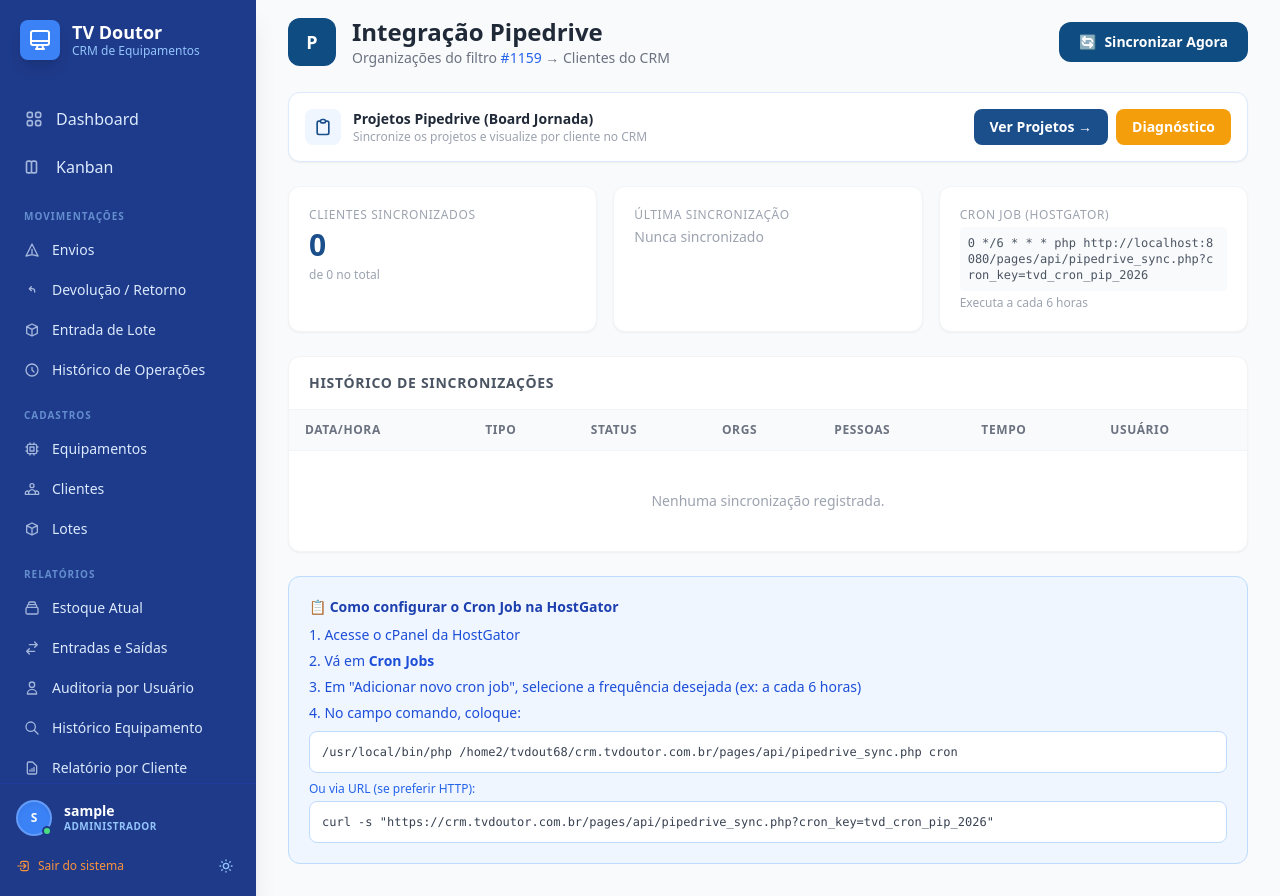
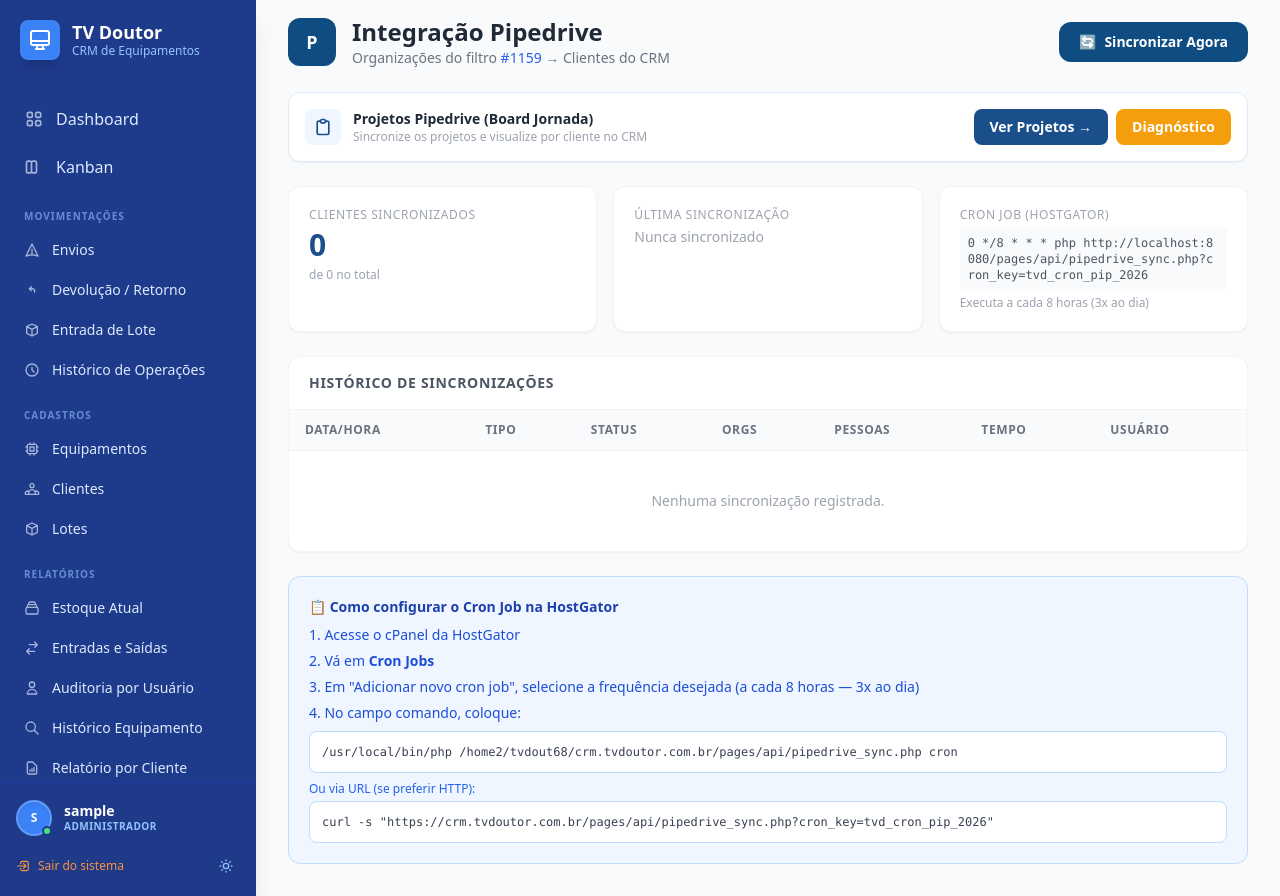
Before and after one commit to TVDoutor/CRM, a PHP site: page /pages/pipedrive/index.php in a window 1280 px wide. Run offline with PHP 8.4, Linux system fonts and the light colour scheme; the visitor is signed in with stand-in values (Sample User, id 1); data that the repository does not hold is empty; some libraries are stand-ins or nearby versions.

Commit message:
Cron Pipedrive: alterar frequencia de 6h para 8h (3x ao dia)
Made-with: Cursor

```diff
--- a/pages/pipedrive/index.php
+++ b/pages/pipedrive/index.php
@@ -108,9 +108,9 @@ $totalClients = $db->query("SELECT COUNT(*) FROM clients")->fetchColumn();
       <div class="bg-white rounded-xl border border-gray-100 shadow-sm p-5">
         <p class="text-xs text-gray-400 uppercase tracking-wider mb-1">Cron Job (HostGator)</p>
         <p class="text-xs font-mono bg-gray-50 rounded p-2 mt-1 text-gray-600 break-all">
-          0 */6 * * * php <?= BASE_URL ?>/pages/api/pipedrive_sync.php?cron_key=<?= PIPEDRIVE_CRON_KEY ?>
+          0 */8 * * * php <?= BASE_URL ?>/pages/api/pipedrive_sync.php?cron_key=<?= PIPEDRIVE_CRON_KEY ?>
         </p>
-        <p class="text-xs text-gray-400 mt-1">Executa a cada 6 horas</p>
+        <p class="text-xs text-gray-400 mt-1">Executa a cada 8 horas (3x ao dia)</p>
       </div>
     </div>
 
@@ -217,7 +217,7 @@ $totalClients = $db->query("SELECT COUNT(*) FROM clients")->fetchColumn();
       <ol class="text-sm text-blue-700 space-y-1.5 list-decimal list-inside">
         <li>Acesse o cPanel da HostGator</li>
         <li>Vá em <strong>Cron Jobs</strong></li>
-        <li>Em "Adicionar novo cron job", selecione a frequência desejada (ex: a cada 6 horas)</li>
+        <li>Em "Adicionar novo cron job", selecione a frequência desejada (a cada 8 horas — 3x ao dia)</li>
         <li>No campo comando, coloque:</li>
       </ol>
       <div class="mt-2 bg-white rounded-lg p-3 font-mono text-xs text-gray-700 border border-blue-200 break-all">
```
Also changed, not shown: PRD.md (+3 -3 lines).
